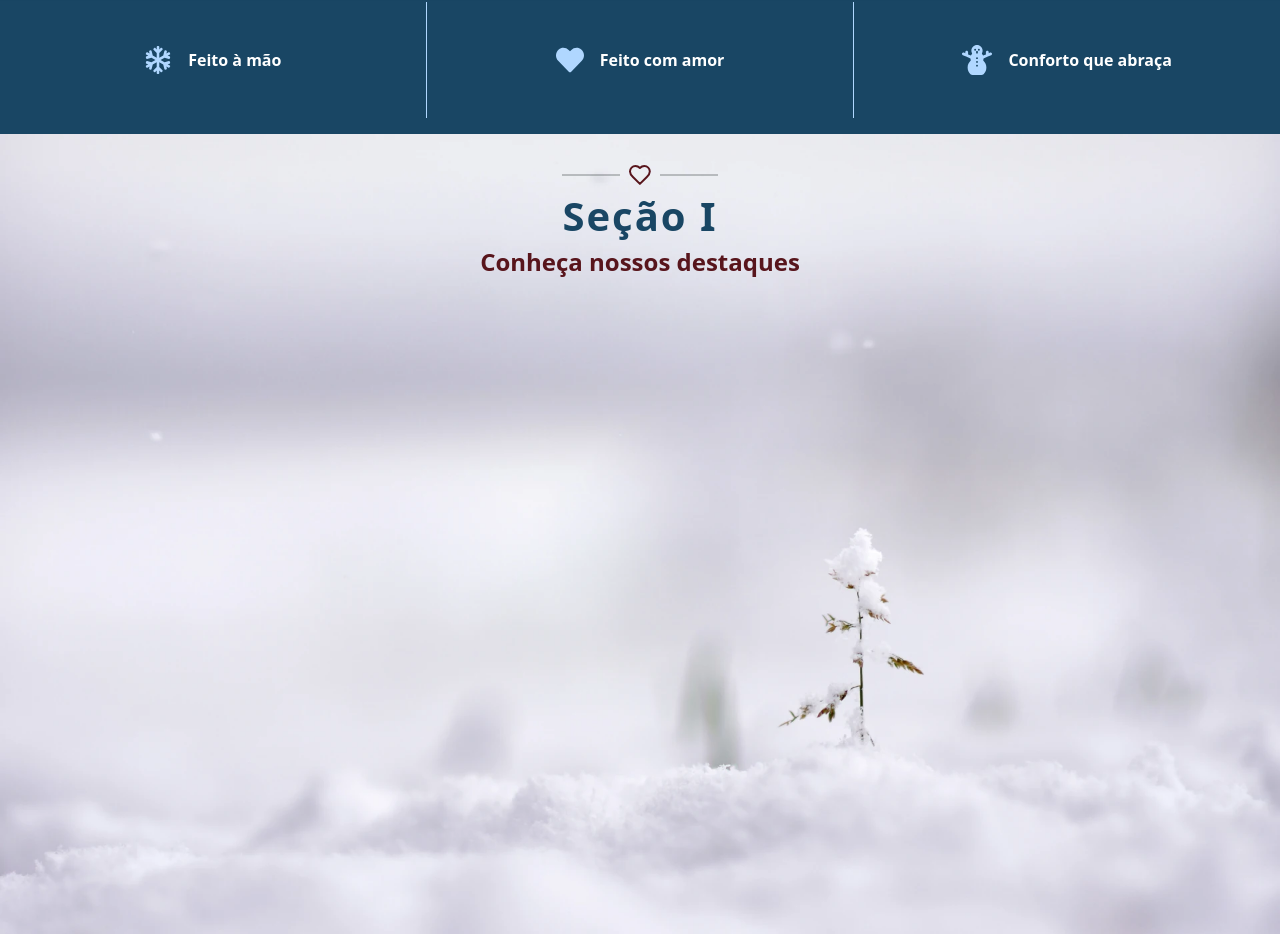
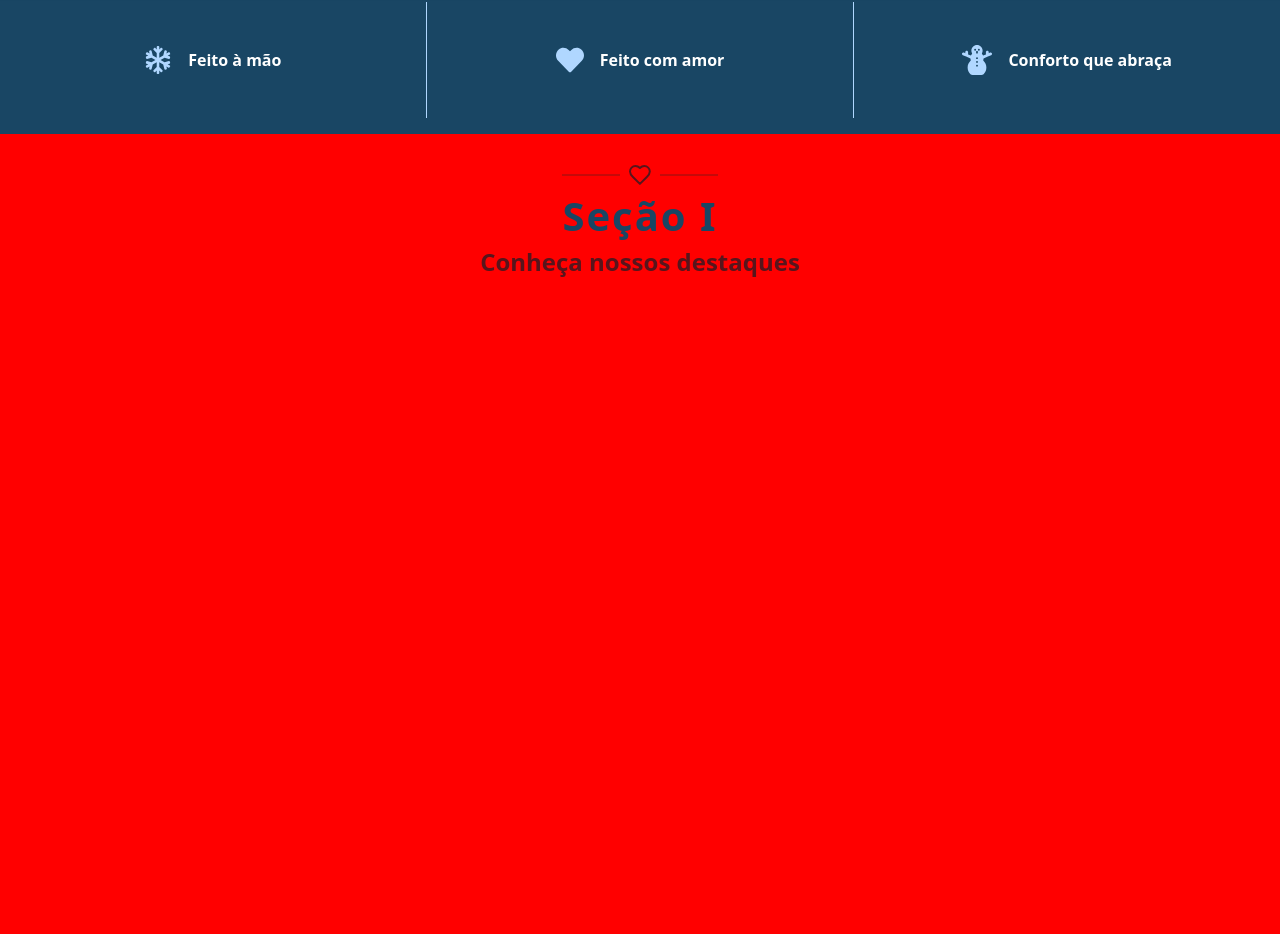
Before and after one commit to adceduardo/happy-winter, a React (Vite) app in the folder happy-winter/: page / in a window 1280 px wide. Shown: the part 666-1600 px from the top of the page. Built offline with nearby package versions, Linux system fonts and the light colour scheme.

Commit message:
[test] testing css bug

```diff
--- a/happy-winter/src/components/ProductSection/ProductSection.css
+++ b/happy-winter/src/components/ProductSection/ProductSection.css
@@ -44,3 +44,7 @@
     font-weight: bold;
   }
 }
+
+.product-section{
+  background: red;
+}
```
